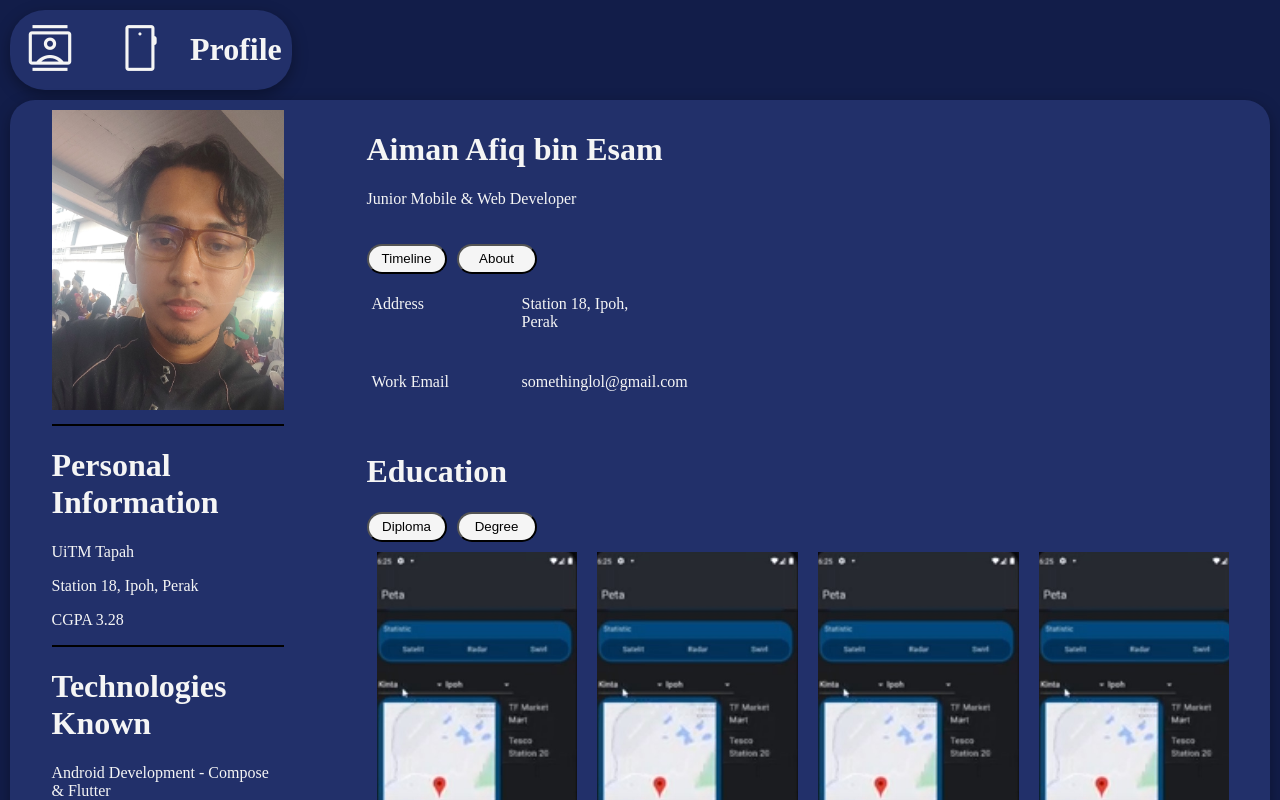
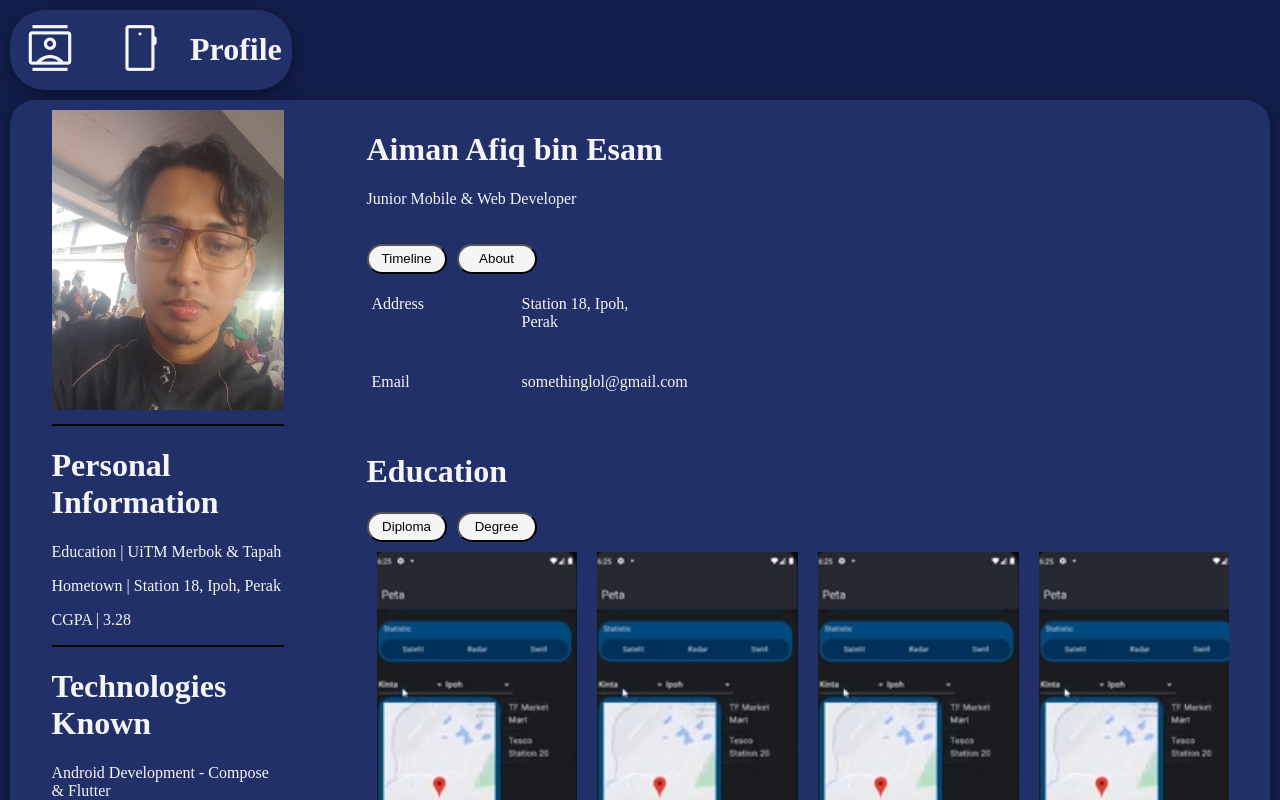
Before and after one commit to aimandesu/portfolio-webapp, a React (Vite) app: page / in a window 1280 px wide. Both pictures are taken after a click on the button "About". Shown: the top 800 px of the page. Built offline with nearby package versions, Linux system fonts and the light colour scheme.

Commit message:
update details

```diff
--- a/src/components/Profile/Left/Left.jsx
+++ b/src/components/Profile/Left/Left.jsx
@@ -9,9 +9,9 @@ const Left = () => {
         </div>
         <div className={`${classes.container_item} ${classes.container_two}`}>
           <h1>Personal Information</h1>
-          <p>UiTM Tapah</p>
-          <p>Station 18, Ipoh, Perak</p>
-          <p>CGPA 3.28</p>
+          <p>Education | UiTM Merbok & Tapah</p>
+          <p>Hometown | Station 18, Ipoh, Perak</p>
+          <p>CGPA | 3.28</p>
         </div>
         <div className={`${classes.container_item} ${classes.container_three}`}>
           <h1>Technologies Known</h1>
--- a/src/components/Profile/Right/About/About.jsx
+++ b/src/components/Profile/Right/About/About.jsx
@@ -13,7 +13,7 @@ const About = () => {
       </div>
       <div className={classes.item}>
         <div className={classes.item_each}>
-          <p>Work Email</p>
+          <p>Email</p>
         </div>
         <div className={classes.item_each}>
           <p>somethinglol@gmail.com</p>
--- a/src/components/Project/Project.jsx
+++ b/src/components/Project/Project.jsx
@@ -59,7 +59,26 @@ const Project = () => {
       "youtube.com"
     ),
   ];
-  const web = [];
+  const web = [
+    new ProjectClass(
+      "Natural Hazard Assistance - Admin",
+      "Natural Hazard Assistance - Admin is a flutter web application built on Flutter framework",
+      [
+        "./Images/Web/test.jpg",
+        "./Images/Web/test.jpg",
+        "./Images/Web/test.jpg",
+        "./Images/Web/test.jpg",
+        "./Images/Web/test.jpg",
+        "./Images/Web/test.jpg",
+        "./Images/Web/test.jpg",
+        "./Images/Web/test.jpg",
+        "./Images/Web/test.jpg",
+        "./Images/Web/test.jpg",
+      ],
+      "youtube.com",
+      "youtube.com"
+    ),
+  ];
 
   const desktop = [];
 
```
